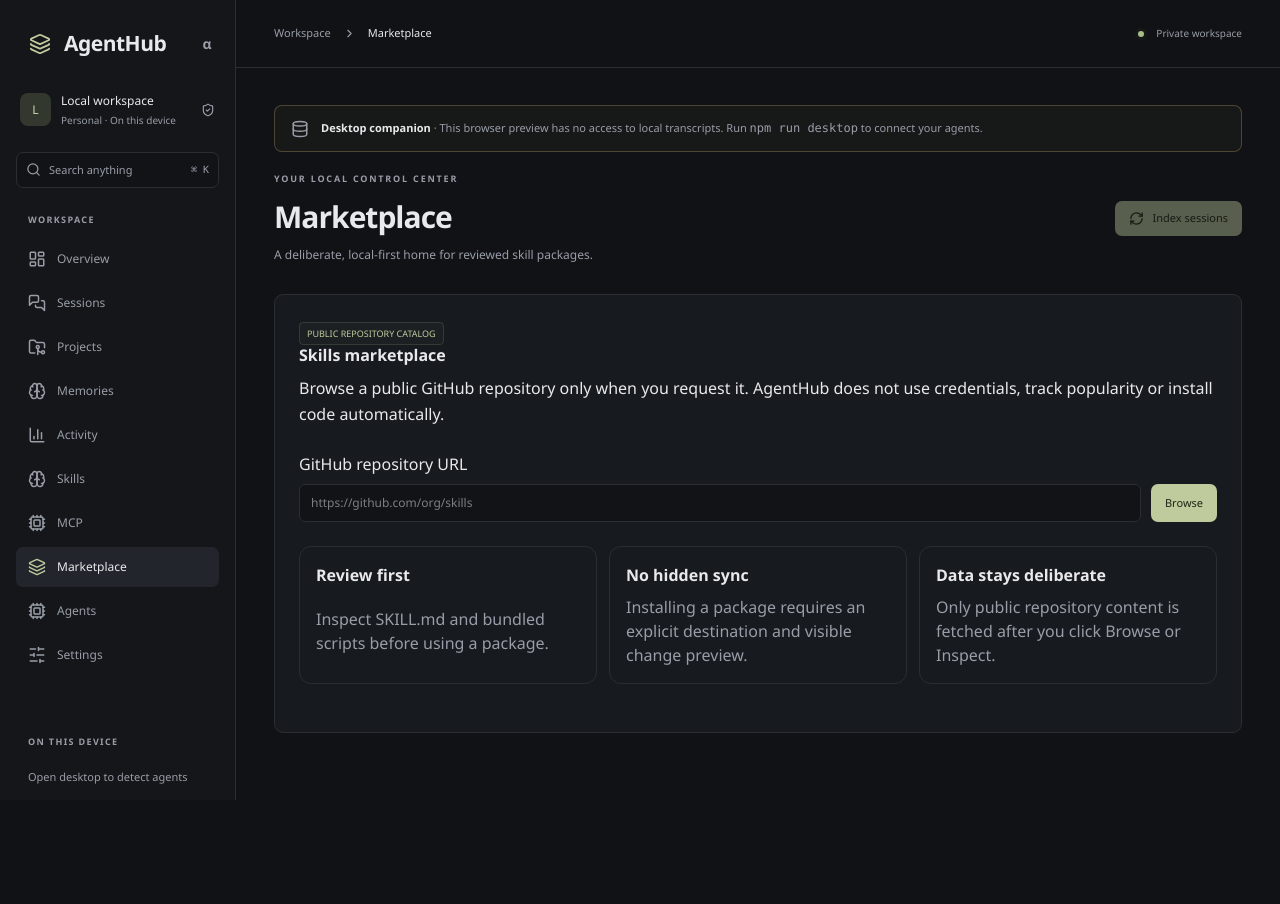
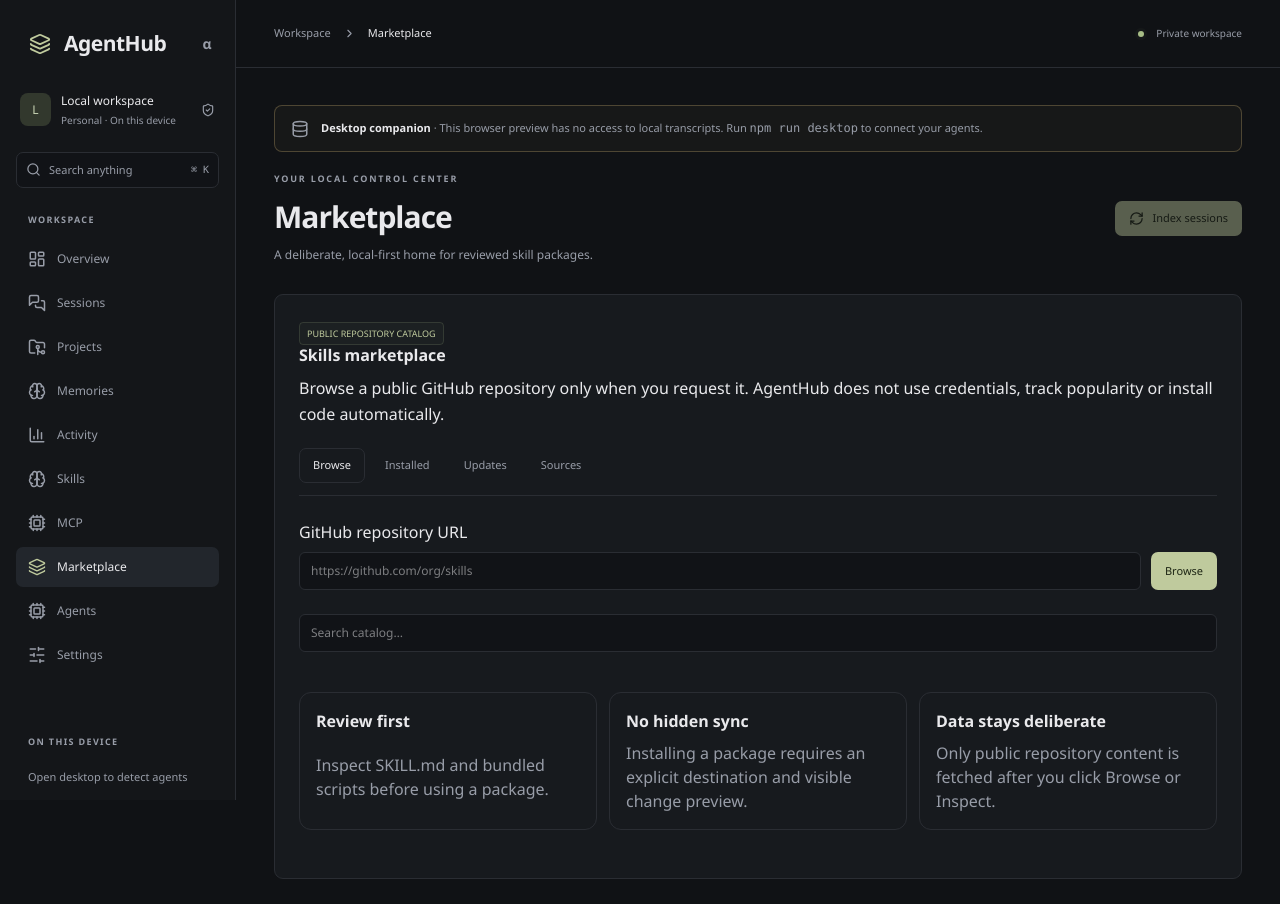
Before and after one commit to Ste2027/AgentHub, a React (Vite) app: page / in a window 1280 px wide. Both pictures are taken after a click on the button "Marketplace". Before the commit the page ends 800 px from the top, so only its background shows below. Built offline with nearby package versions, Linux system fonts and the light colour scheme.

Commit message:
Add marketplace views and catalog search

```diff
--- a/src/features/AgentResources.tsx
+++ b/src/features/AgentResources.tsx
@@ -296,6 +296,15 @@
                   {s.args.length ? ` · ${s.args.length} args` : ""}
                   {s.env_keys.length ? ` · ${s.env_keys.length} env keys` : ""}
                 </small>
+                <div className="compatibility-chips">
+                  {["claude", "codex", "cursor", "gemini", "opencode"].map(
+                    (a) => (
+                      <span className="badge" key={a}>
+                        {a}: {a === s.agent ? "Supported" : "Unknown"}
+                      </span>
+                    ),
+                  )}
+                </div>
               </div>
               <Button
                 variant="outline"
@@ -402,6 +411,19 @@
 
 export function MarketplacePage() {
   const [source, setSource] = useState("");
+  const [sources, setSources] = useState<string[]>(() => {
+    try {
+      return JSON.parse(
+        localStorage.getItem("agenthub.marketplace.sources") || "[]",
+      ) as string[];
+    } catch {
+      return [];
+    }
+  });
+  const [view, setView] = useState<
+    "browse" | "installed" | "updates" | "sources"
+  >("browse");
+  const [catalogQuery, setCatalogQuery] = useState("");
   const [items, setItems] = useState<{ name: string; url: string }[]>([]);
   const [loading, setLoading] = useState(false);
   const [error, setError] = useState("");
@@ -436,6 +458,14 @@
           .filter((x) => x.type === "dir")
           .map((x) => ({ name: x.name, url: x.html_url })),
       );
+      if (!sources.includes(source.trim())) {
+        const next = [...sources, source.trim()];
+        setSources(next);
+        localStorage.setItem(
+          "agenthub.marketplace.sources",
+          JSON.stringify(next),
+        );
+      }
     } catch (e) {
       setError(
         e instanceof Error
@@ -455,6 +485,60 @@
         does not use credentials, track popularity or install code
         automatically.
       </p>
+      <div className="marketplace-tabs">
+        <Button
+          variant={view === "browse" ? "outline" : "ghost"}
+          onClick={() => setView("browse")}
+        >
+          Browse
+        </Button>
+        <Button
+          variant={view === "installed" ? "outline" : "ghost"}
+          onClick={() => setView("installed")}
+        >
+          Installed
+        </Button>
+        <Button
+          variant={view === "updates" ? "outline" : "ghost"}
+          onClick={() => setView("updates")}
+        >
+          Updates
+        </Button>
+        <Button
+          variant={view === "sources" ? "outline" : "ghost"}
+          onClick={() => setView("sources")}
+        >
+          Sources
+        </Button>
+      </div>
+      {view === "sources" ? (
+        <div className="marketplace-sources">
+          {sources.length ? (
+            sources.map((s) => (
+              <div className="resource-row" key={s}>
+                <code>{s}</code>
+                <Button
+                  variant="ghost"
+                  size="sm"
+                  onClick={() => {
+                    const next = sources.filter((x) => x !== s);
+                    setSources(next);
+                    localStorage.setItem(
+                      "agenthub.marketplace.sources",
+                      JSON.stringify(next),
+                    );
+                  }}
+                >
+                  Remove
+                </Button>
+              </div>
+            ))
+          ) : (
+            <p className="muted">No saved sources yet.</p>
+          )}
+        </div>
+      ) : (
+        <>
           <div className="marketplace-source">
             <label htmlFor="marketplace-source">GitHub repository URL</label>
             <div>
@@ -474,9 +558,37 @@
               {error}
             </p>
           )}
-      {items.length > 0 && (
+          {view === "updates" && (
+            <p className="muted">
+              Update checks are not available until a source package is
+              installed locally.
+            </p>
+          )}
+          {view === "browse" && (
+            <input
+              className="marketplace-filter"
+              aria-label="Search marketplace catalog"
+              placeholder="Search catalog…"
+              value={catalogQuery}
+              onChange={(e) => setCatalogQuery(e.target.value)}
+            />
+          )}
+          {view === "installed" && (
+            <p className="muted">
+              Installed skills are shown in the Skills tab. Marketplace
+              installation remains a deliberate copy operation with an explicit
+              destination.
+            </p>
+          )}
+          {view === "browse" && items.length > 0 && (
             <div className="resource-list">
-          {items.map((i) => (
+              {items
+                .filter((i) =>
+                  i.name
+                    .toLocaleLowerCase()
+                    .includes(catalogQuery.toLocaleLowerCase()),
+                )
+                .map((i) => (
                   <article className="resource-row" key={i.name}>
                     <div>
                       <h3>{i.name}</h3>
@@ -500,7 +612,9 @@
                             (e) => e.name.toLowerCase() === "skill.md",
                           );
                           if (!skill?.download_url)
-                      throw Error("This folder has no SKILL.md at its root.");
+                            throw Error(
+                              "This folder has no SKILL.md at its root.",
+                            );
                           const t = await fetch(skill.download_url);
                           setReadme({ name: i.name, text: await t.text() });
                         } catch (e) {
@@ -517,6 +631,8 @@
                   </article>
                 ))}
             </div>
+          )}
+        </>
       )}
       {readme && (
         <div className="resource-preview">
--- a/src/styles.css
+++ b/src/styles.css
@@ -1276,6 +1276,12 @@
   color: var(--muted);
   overflow-wrap: anywhere;
 }
+.compatibility-chips {
+  display: flex;
+  flex-wrap: wrap;
+  gap: 6px;
+  margin-top: 8px;
+}
 .resource-row code {
   display: block;
   margin: 4px 0 7px;
@@ -1309,6 +1315,18 @@
   display: grid;
   gap: 8px;
   margin: 24px 0;
+}
+.marketplace-tabs {
+  display: flex;
+  flex-wrap: wrap;
+  gap: 6px;
+  margin: 20px 0;
+  border-bottom: 1px solid var(--border);
+  padding-bottom: 12px;
+}
+.marketplace-filter {
+  width: 100%;
+  margin: 0 0 16px;
 }
 .marketplace-source > div {
   display: flex;
```
Lines whose indentation alone changed are shown as unchanged.
